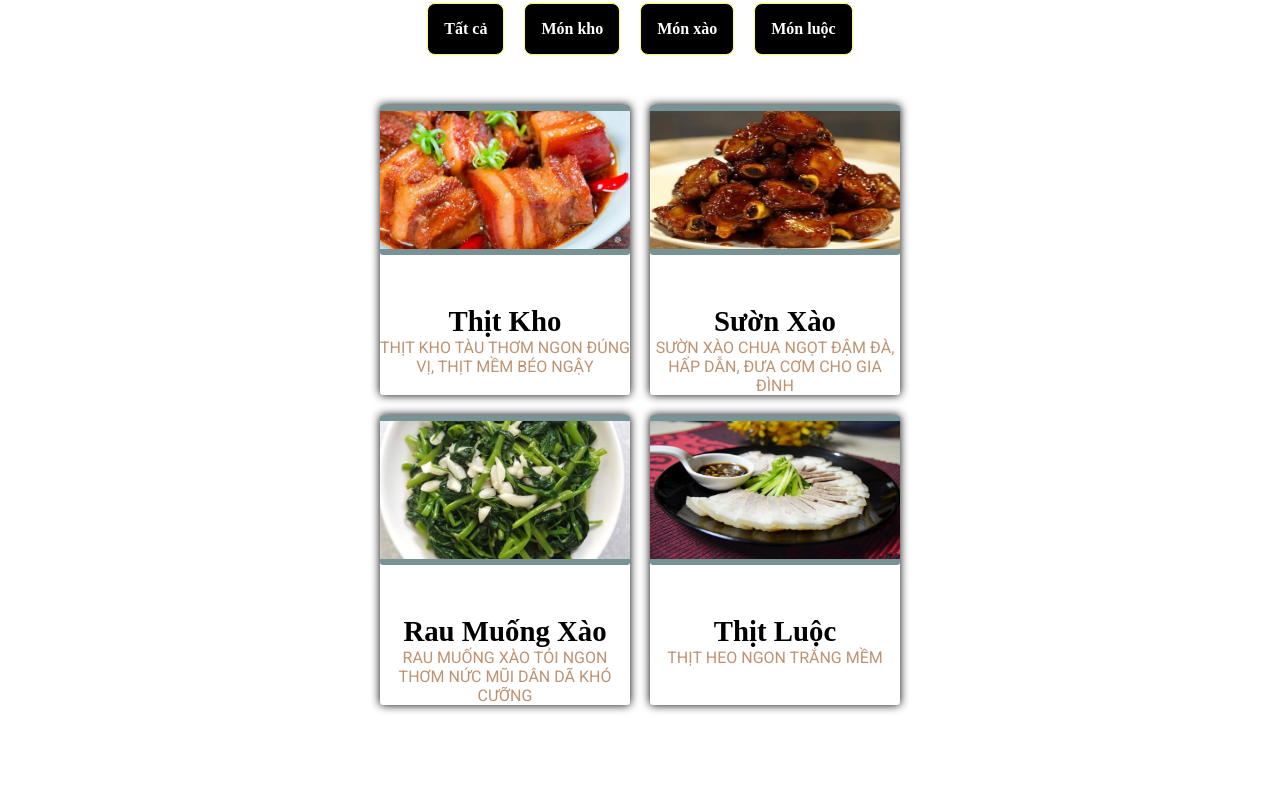
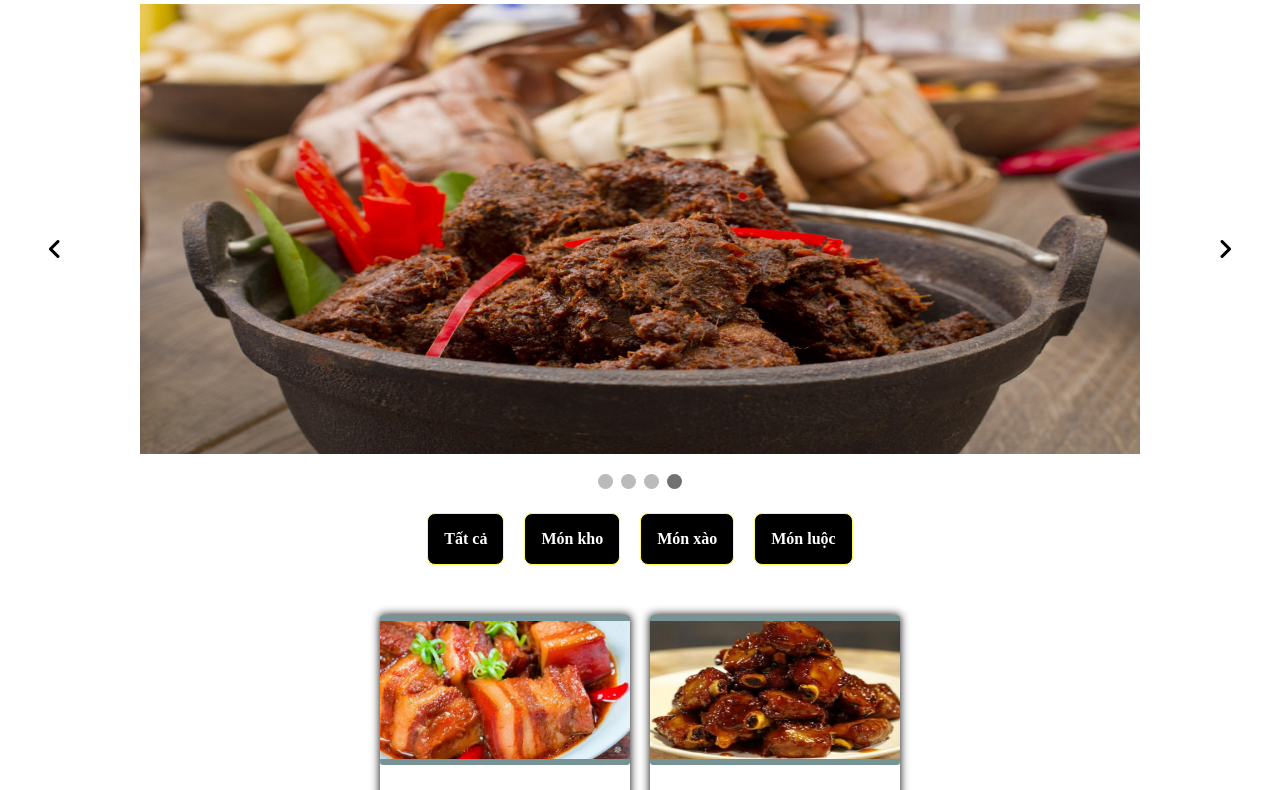
Before and after one commit to nguyenpatz/CookingRecipe, a plain HTML site: page index.html in a window 1280 px wide. Shown: the part 80-870 px from the top of the page. Before the commit the page ends 800 px from the top, so only its background shows below. Drawn offline with nearby package versions, Linux system fonts and the light colour scheme; a web font is replaced by a local one.

Commit message:
update slide

```diff
--- a/app/app.js
+++ b/app/app.js
@@ -67,7 +67,7 @@ const data_recipe = [{
 {
     id: 4,
     ten: "Thịt luộc",
-    tieude: "thịt heo ngon trắng mềm",
+    tieude: "Thịt heo ngon trắng mềm",
     noidung: "Đang cập nhật",
     loai: "luoc",
     tenloai: "Món luộc",
@@ -77,6 +77,19 @@ const data_recipe = [{
         "Thịt mỡ",
     ],
 }];
+
+//object slide
+
+const slider = [
+    "./images/slide/slide1.jpg",
+    "./images/slide/slide2.jpg",
+    "./images/slide/slide3.jpg",
+    "./images/slide/slide4.jpg"
+];
+
+const slideItem = document.querySelector(".slider__item");
+
+let currentImage = 0;
 
 // console.log(data_recipe);
 
@@ -90,6 +103,8 @@ window.addEventListener("DOMContentLoaded", function() {
 
     displayFood(data_recipe);
     displayButton(data_recipe);
+    changeSlideButton();
+    changeSlideAuto();
 
 });
 
@@ -102,17 +117,42 @@ function displayButton(data) {
         }
         return prev;
     }, initialValue);
-    console.log(nameButtons);
+
 
 
     // hiển thị nút loại
     const filter_button = nameButtons.map(function(element) {
-        return `<button class="filter__button btn1" data-id="${element}">${element}</button>`;
+        return `<button class="filter__button btn1" type="button" data-id="${element}">${element}</button>`;
     }).join("");
 
     buttonContainter.innerHTML = filter_button;
     // sau khi có được tên loai thì bắt đầu thực hiện sự kiện
     // khi click vào 1 loại sẽ chỉ hiển thị món ăn có liên quan tới loại đó
+
+    const button__id = document.querySelectorAll(".filter__button");
+    button__id.forEach(function(btn) {
+        btn.addEventListener("click", function(e) {
+            const value__button = e.currentTarget.dataset.id;
+            const selectedFood = data.filter(function(element) {
+            if(element.tenloai == value__button) {
+                return element;
+                // console.log(element);
+            }
+        })
+        if(value__button === "Tất cả") {
+            displayFood(data);
+        } else {
+            displayFood(selectedFood);
+        }
+        });
+
+
+    });
+}
+
+
+function capitalizeFirstLetter(string) {
+    return string.charAt(0).toUpperCase() + string.slice(1);
 }
 
 function displayFood(data) {
@@ -121,10 +161,51 @@ function displayFood(data) {
                 <img class="grid__image" src="${element.src}" alt="${element.ten}">
                 <div>
                     <p class="food__name">${element.ten}</p>
-                    <p class="food__title">${element.tieude}</p>
+                    <p class="food__title">${capitalizeFirstLetter(element.tieude)}</p>
                 </div>
             </div>`;
     }).join("");
 
     foodContainer.innerHTML = showFood;
 }
+
+function showSlide() {
+    slideItem.src = slider[currentImage];
+}
+
+function changeSlideButton() {
+    const buttonLeft = document.querySelector(".button__left");
+    const buttonRight = document.querySelector(".button__right");
+    buttonLeft.addEventListener("click", () => {
+        currentImage--;
+
+        if(currentImage < 0) {
+            currentImage = slider.length - 1;
+        }
+        showSlide();
+    });
+
+    buttonRight.addEventListener("click", () => {
+        currentImage++;
+
+        if(currentImage > slider.length - 1) {
+            currentImage = 0;
+        }
+        showSlide();
+    });
+}
+
+function changeSlideAuto() {
+    currentImage++;
+    if(currentImage > slider.length-1) {
+        currentImage = 0;
+    }
+
+    const dots = document.getElementsByClassName("dot");
+    for(let i = 0; i < dots.length; i++) {
+        dots[i].className = dots[i].className.replace(" dot-active", "");
+    }
+    dots[currentImage].className += " dot-active";
+    showSlide();
+    setTimeout(changeSlideAuto, 2000);
+}
--- a/index.html
+++ b/index.html
@@ -4,7 +4,7 @@
     <meta charset="UTF-8">
     <meta http-equiv="X-UA-Compatible" content="IE=edge">
     <meta name="viewport" content="width=device-width, initial-scale=1.0">
-    <title>Cooking with me</title>
+    <title>Cooking with Nguyên</title>
     <link rel="stylesheet" href="./style/main.css">
     <link rel="shortcut icon" href="./images/logo.png">
     <link rel="stylesheet" href="https://cdnjs.cloudflare.com/ajax/libs/font-awesome/6.0.0/css/all.min.css">
@@ -62,7 +62,29 @@
 
         <!-- slide -->
         <div class="slider__container">
-            slide
+            <!-- slide -->
+            <div>
+                <button class="slider__button button__left">
+                    <i class="fa-solid fa-angle-left"></i>
+                </button>
+            </div>
+
+
+            <div>
+                <img src="./images/slide/slide1.jpg" class="slider__item" alt="">
+                <div class="slider__dot__container" style="text-align:center">
+                    <span class="dot"></span>
+                    <span class="dot"></span>
+                    <span class="dot"></span>
+                    <span class="dot"></span>
+                  </div>
+            </div>
+            <div>
+                <button class="slider__button button__right">
+                    <i class="fa-solid fa-angle-right"></i>
+                </button>
+            </div>
+
         </div>
         <!-- end slide -->
 
@@ -75,34 +97,7 @@
         <!-- show food -->
         <div class="section__center">
             <!-- food is here -->
-            <!-- <div class="grid__item">
-                <img class="grid__image" src="./images/foods/raumuongxao.jpg" alt="">
-                <div>
-                    <p class="food__name">Rau muống xào</p>
-                    <p class="food__title">mon an sieu ngon</p>
-                </div>
-            </div>
-            <div class="grid__item">
-                <img class="grid__image" src="./images/foods/raumuongxao.jpg" alt="">
-                <div>
-                    <p>Rau muong xao</p>
-                    <p>mon an sieu ngon</p>
-                </div>
-            </div>
-            <div class="grid__item">
-                <img class="grid__image" src="./images/foods/raumuongxao.jpg" alt="">
-                <div>
-                    <p>Rau muong xao</p>
-                    <p>mon an sieu ngon</p>
-                </div>
-            </div>
-            <div class="grid__item">
-                <img class="grid__image" src="./images/foods/raumuongxao.jpg" alt="">
-                <div>
-                    <p>Rau muong xao</p>
-                    <p>mon an sieu ngon</p>
-                </div>
-            </div> -->
+
         </div>
         <!-- end show food -->
     </div>
--- a/style/main.css
+++ b/style/main.css
@@ -1,5 +1,5 @@
 @import url('https://fonts.googleapis.com/css2?family=Mea+Culpa&family=Monoton&family=Roboto&family=Source+Sans+Pro:wght@400;600&display=swap');
-
+@import url('https://fonts.googleapis.com/css2?family=Arimo:wght@700&display=swap');
 
 :root {
     --btn__background: #C8F2EF;
@@ -12,6 +12,8 @@
     --border__hover: #BB6464;
     --clr__text1: #E3B7A0;
     --clr__text2: #BF9270;
+    --clr__text3: #361500;
+    --clr__text4: #789395;
 }
 *{
     padding: 0;
@@ -92,6 +94,7 @@
 .button__container {
     display: flex;
     justify-content: center;
+    margin-top: 20px;
     gap: 20px;
 }
 
@@ -125,7 +128,7 @@
 
 .grid__item {
     display: grid;
-    grid-template-columns: auto;
+    grid-template-columns: 100%;
     grid-template-rows: 200px auto auto;
     border-radius: 3px;
     box-shadow: 0px 0px 10px #000;
@@ -142,7 +145,7 @@
 }
 
 .grid__item .food__name {
-    font-family: "Mea Culpa";
+    font-family: "Arimo";
     font-weight: 700;
     text-transform: capitalize;
     font-size: 1.8rem;
@@ -151,11 +154,69 @@
 
 .grid__item .food__title {
     font-size: 1rem;
-    font-weight: 400;
-    text-transform: uppercase;
-    color: var(--clr__text2);
+    font-weight: 600;
+    font-family: "Source Sans Pro";
+    color: var(--clr__text4);
 }
 
+
+.slider__container {
+    margin-top: 20px;
+    display: flex;
+    align-items: center;
+    justify-content: space-around;
+}
+
+.slider__container .slider__item {
+    width: 1000px;
+    height: 450px;
+    transition: 3s;
+    display: block;
+}
+
+.slider__container .slider__button {
+    background: transparent;
+    border: none;
+    border-radius: 100%;
+    width: 50px;
+    height: 50px;
+    cursor: pointer;
+    transition: 0.5s;
+}
+
+.slider__container .slider__button:hover {
+    background: var(--clr__border3);
+
+}
+.slider__container .button__left:hover {
+    transform: translateX(-5px);
+}
+
+.slider__container .button__right:hover {
+    transform: translateX(5px);
+}
+
+.slider__container .slider__button i {
+    font-size: 1.5rem;
+}
+.slider__dot__container {
+    margin-top: 20px;
+}
+
+.dot {
+    height: 15px;
+    width: 15px;
+    margin: 0 2px;
+    background-color: #bbb;
+    border-radius: 50%;
+    display: inline-block;
+    transition: background-color 0.6s ease;
+    cursor: pointer;
+}
+
+.dot-active {
+    background: #717171;
+}
 
 @media screen and (min-width: 901px){
     .header__mobile {
```
Also changed, not shown: images/slide/slide1.jpg (added), images/slide/slide2.jpg (added), images/slide/slide3.jpg (added), images/slide/slide4.jpg (added).
